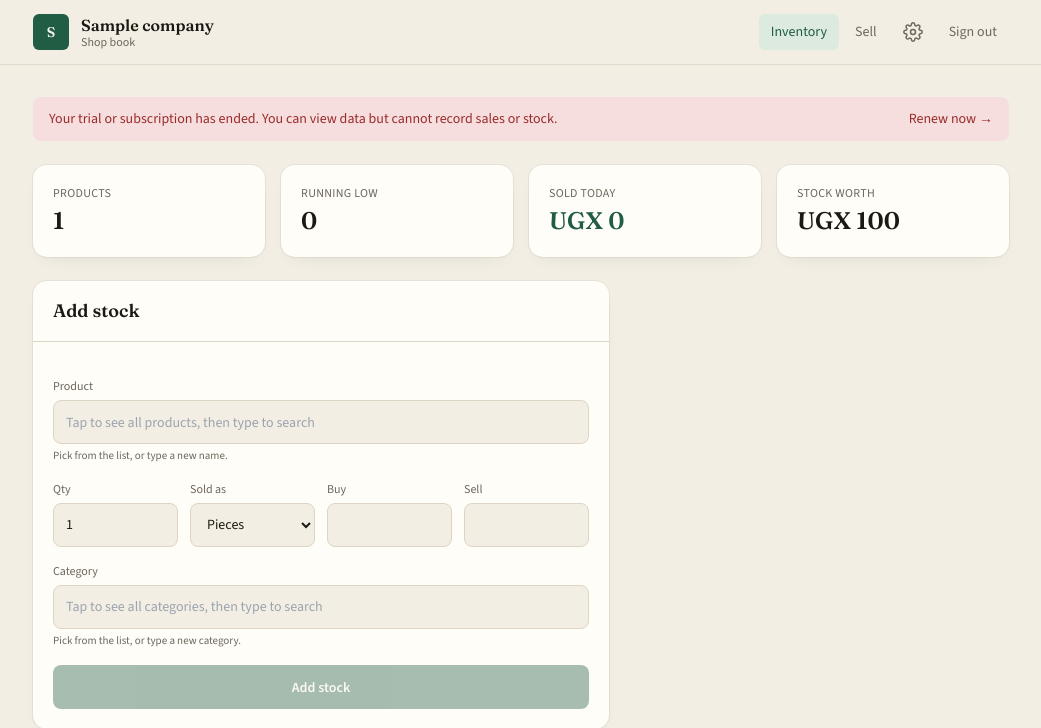
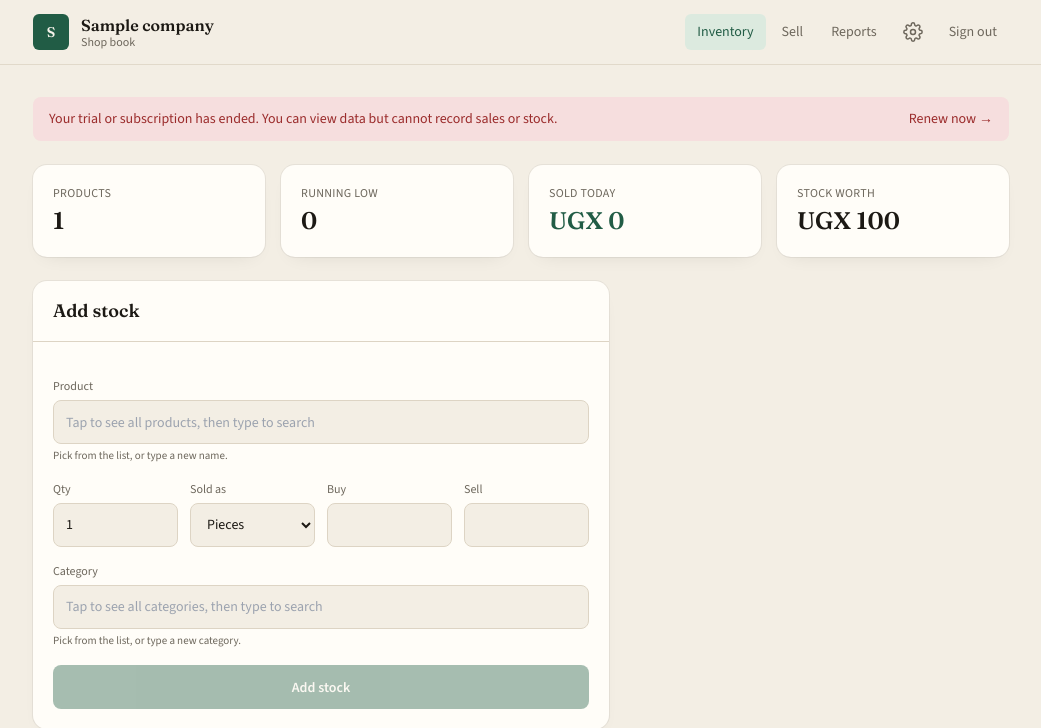
Before and after one commit to lumalabriandouglas-design/cloud_stock_manager, a Django app: page / in a window 1280 px wide. Shown: the top 728 px of the page, without its empty margins (119-1160 px from the left). Run offline with Django 5.2, Linux system fonts and the light colour scheme; a user stored in the database is signed in; tables that the repository leaves empty hold one stand-in row (values such as "Sample post"); some libraries are stand-ins or nearby versions.

Commit message:
Put Reports back on the bottom bar

```diff
--- a/legacy/inventory/templates/inventory/base.html
+++ b/legacy/inventory/templates/inventory/base.html
@@ -66,6 +66,7 @@
             <nav class="hidden items-center gap-1 md:flex">
                 <a href="{% url 'dashboard' %}" class="rounded-md px-3 py-2 text-sm {% if request.resolver_match.url_name == 'dashboard' %}bg-good-bg font-medium text-primary{% else %}text-muted hover:bg-surface hover:text-ink{% endif %}">Inventory</a>
                 <a href="{% url 'sell' %}" class="rounded-md px-3 py-2 text-sm {% if request.resolver_match.url_name == 'sell' %}bg-good-bg font-medium text-primary{% else %}text-muted hover:bg-surface hover:text-ink{% endif %}">Sell</a>
+                {% if can_view_reports %}<a href="{% url 'sales_report' %}" class="rounded-md px-3 py-2 text-sm {% if request.resolver_match.url_name == 'sales_report' %}bg-good-bg font-medium text-primary{% else %}text-muted hover:bg-surface hover:text-ink{% endif %}">Reports</a>{% endif %}
             </nav>
             <div class="relative">
                 <button type="button" id="more-btn" aria-label="More" class="grid size-10 place-items-center rounded-md text-muted hover:bg-surface hover:text-ink">
@@ -73,7 +74,6 @@
                 </button>
                 <div id="more-menu" class="absolute right-0 z-50 mt-1 hidden w-56 rounded-md bg-surface py-1 shadow-card">
                     {% if can_view_reports %}<a href="{% url 'today' %}" class="flex w-full items-center gap-2 px-3 py-2.5 text-sm hover:bg-bg">Today’s numbers</a>{% endif %}
-                    {% if can_view_reports %}<a href="{% url 'sales_report' %}" class="flex w-full items-center gap-2 px-3 py-2.5 text-sm hover:bg-bg">Sales report</a>{% endif %}
                     {% if can_view_reports %}<a href="{% url 'export_inventory_csv' %}" class="flex w-full items-center gap-2 px-3 py-2.5 text-sm hover:bg-bg">Export stock</a>{% endif %}
                     {% if can_view_reports %}<a href="{% url 'export_sales_csv' %}" class="flex w-full items-center gap-2 px-3 py-2.5 text-sm hover:bg-bg">Export sales</a>{% endif %}
                     {% if can_manage_stock %}<a href="{% url 'import_inventory' %}" class="flex w-full items-center gap-2 px-3 py-2.5 text-sm hover:bg-bg">Import</a>{% endif %}
@@ -107,7 +107,7 @@
 
 {% if company %}
 <nav class="fixed inset-x-0 bottom-0 z-30 border-t border-line bg-surface md:hidden">
-    <div class="grid grid-cols-2">
+    <div class="grid {% if can_view_reports %}grid-cols-3{% else %}grid-cols-2{% endif %}">
         <a href="{% url 'dashboard' %}" class="flex min-h-14 flex-col items-center justify-center gap-0.5 text-xs {% if request.resolver_match.url_name == 'dashboard' %}text-primary{% else %}text-muted{% endif %}">
             <svg width="20" height="20" viewBox="0 0 24 24" fill="none" stroke="currentColor" stroke-width="1.8"><path d="M16.5 9.4 7.55 4.24"/><path d="M21 16V8a2 2 0 0 0-1-1.73l-7-4a2 2 0 0 0-2 0l-7 4A2 2 0 0 0 3 8v8a2 2 0 0 0 1 1.73l7 4a2 2 0 0 0 2 0l7-4A2 2 0 0 0 21 16z"/><polyline points="3.29 7 12 12 20.71 7"/><line x1="12" x2="12" y1="22" y2="12"/></svg>
             Inventory
@@ -116,6 +116,12 @@
             <svg width="20" height="20" viewBox="0 0 24 24" fill="none" stroke="currentColor" stroke-width="1.8"><path d="M6 2 3 6v14a2 2 0 0 0 2 2h14a2 2 0 0 0 2-2V6l-3-4Z"/><path d="M3 6h18"/><path d="M16 10a4 4 0 0 1-8 0"/></svg>
             Sell
         </a>
+        {% if can_view_reports %}
+        <a href="{% url 'sales_report' %}" class="flex min-h-14 flex-col items-center justify-center gap-0.5 text-xs {% if request.resolver_match.url_name == 'sales_report' %}text-primary{% else %}text-muted{% endif %}">
+            <svg width="20" height="20" viewBox="0 0 24 24" fill="none" stroke="currentColor" stroke-width="1.8"><path d="M3 3v18h18"/><path d="M7 16v-5"/><path d="M12 16V8"/><path d="M17 16v-8"/></svg>
+            Reports
+        </a>
+        {% endif %}
     </div>
 </nav>
 <script>
```
